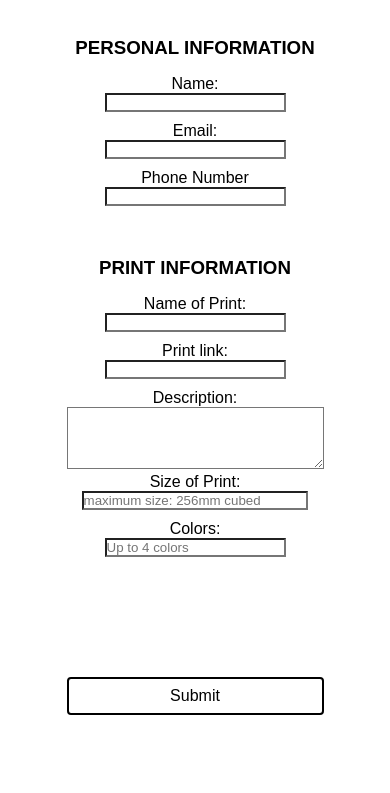
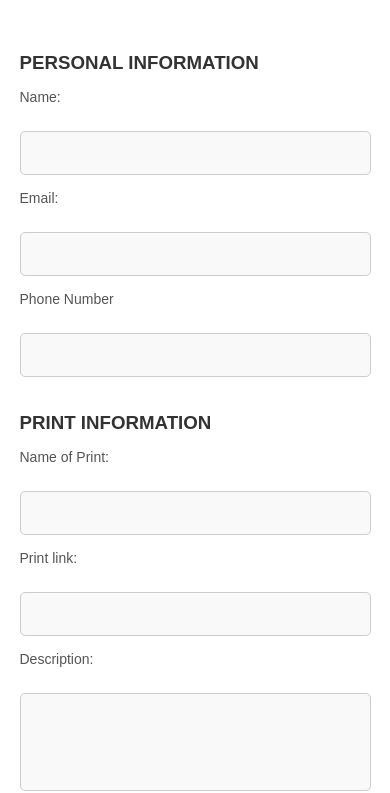
Before and after one commit to Custom3Dprints/Custom3Dprints, a plain HTML site: page 3DOrder.html in a window 390 px wide. Shown: the part 83-876 px from the top of the page. Drawn offline with Linux system fonts and the light colour scheme.

Commit message:
Adjust order.html

```diff
--- a/3DOrder.css
+++ b/3DOrder.css
@@ -88,7 +88,7 @@
     border: none;
     outline: none;
     border-radius: 4px;
-    background: #f77062;
+    background: #ee5e4e;
     color: #000000;
 }
 
@@ -199,94 +199,147 @@
     }
 }
 
+/* General body styling */
+body {
+    font-family: Arial, sans-serif;
 
-/*Input Container*/
-.main{
-    /*border: 2px solid black;*/
-}
-.container{
-    /*border: 2px solid black;*/
-
-
-    margin: 20px;
-    display: flex;
-    justify-content: center; /* Center horizontally */
-    align-items: center; /* Center vertically */
-    height: 70vh; /* Make the container full height of the viewport */
-
-    display: flex;
-    flex-wrap: wrap;
-}
-
-.content{
-    /*border: 2px dashed green;*/
-
-
-    width: 100%;
-    height: max-content;
-    margin-bottom: 80px;
-
-    display: flex;
-    align-items: center;
-    justify-content: center;
-}
-
-.row{
-    /*border: 2px solid rgb(197, 39, 39);*/
-
-    margin-top: 20px;
-
-    width: max-content;
-    display: flex;
-    justify-content: center;
-    align-items: center;
-
+    margin: 0;
+    padding: 0;
 
 }
 
-.col{
-    /*border: 2px solid rgb(42, 85, 195);*/
+.container{
+    display: flex;
+    flex-direction: column;
+    align-items: center; /*Horizontal adjustment*/
+
+}
+
+.content {
+
+    width: 90%;
+    max-width: 900px;
+    margin-left: 50px;
+    margin-right: 50px;
+    padding: 20px;
+    border-radius: 8px;
+
+}
+
+h3 {
+    color: #333;
+    margin-bottom: 15px;
+}
+
+form {
+    width: 100%;
+}
+
+.row {
+    display: flex;
+    flex-wrap: wrap;
+    margin: 10px -15px;
+}
+
+.col {
+    flex: 1;
+    min-width: 280px; /* Allows the columns to stack at a smaller screen width */
+    padding: 15px;
+    box-sizing: border-box;
+}
+
+label {
+    display: block;
+    font-size: 14px;
+    margin-bottom: 8px;
+    color: #555;
+}
+
+input, textarea {
+    width: 100%;
+    padding: 10px;
+    border-radius: 5px;
+    border: 1px solid #ccc;
+    margin-bottom: 15px;
+    font-size: 14px;
+}
+
+input[type="text"], input[type="email"], input[type="tel"], textarea {
+    background-color: #f9f9f9;
+}
+
+input::placeholder, textarea::placeholder {
+    color: #bbb;
+}
+
+textarea {
+    resize: none;
+}
 
 
-    height: 400px;
-    padding-left: 60px;
-    padding-right: 60px;
-    padding-top: 60px;
 
-    width: 50%; /* Each column takes half of the container width */
-    box-sizing: border-box; /* Include padding and border in the width */
-    padding: 0 10px; /* Add some spacing between columns */
+
+
+.centeredbutton {
+    display: flex;               /* Use flexbox for alignment */
+    justify-content: center;     /* Center the button horizontally */
+    margin-top: 20px;           /* Optional: add some spacing above the button */
 }
 
-.col h3{
-    margin-bottom: 16px;
-}
-.col label{
-    margin-bottom: 10px;
-}
-.col input{
-    margin-bottom: 10px;
-}
-.col textarea{
-    max-width: 300px;
-    max-height: 140px;
+.button {
+    width: 400px;               /* Set button width to 400px */
+    padding: 10px;              /* Adjust button padding */
+    font-size: 16px;            /* Adjust font size */
+    cursor: pointer;            /* Change cursor on hover */
 }
 
-/*Button*/
-.centeredbutton{
-    display: flex;
-    justify-content: center;
 
+
+button:hover {
+    background-color: #45a049;
 }
-.button{
-    height: 1cm;
-    width: 12cm;
-    font-size: 16px;
-    background-color: #ffffff;
-    color: black;
-    border: 2px solid black;
-    border-radius: 1;
+
+/* Responsive adjustments for mobile */
+@media (max-width: 768px) {
+    .row {
+        flex-direction: column;
+        padding: 0;
+    }
+
+    .col {
+        padding: 10px 0;
+    }
+
+    .content {
+        margin: 20px auto;
+        padding: 15px;
+    }
+
+    button {
+        width: 100%;
+        font-size: 18px;
+        padding: 12px;
+    }
 }
+
+@media (max-width: 480px) {
+    input, textarea {
+        font-size: 16px;
+        padding: 12px;
+    }
+
+    button {
+        padding: 14px;
+        font-size: 20px;
+    }
+}
+
+/* Input focus state */
+input:focus, textarea:focus {
+    outline: none;
+    border-color: #4CAF50;
+}
+
 
 /* Footer */
 .bottom-wrap {
@@ -318,74 +371,3 @@
     margin-bottom: 20px; /* Add margin for spacing */
 
 }
-
-
-
-
-
-
-@media screen and (max-width: 768px) {
-  .row {
-    flex-direction: column; /* Stack columns vertically */
-    height: auto; /* Remove fixed height */
-  }
-
-  .col {
-    width: 100%; /* Each column takes full width */
-    max-width: unset; /* Remove max-width */
-    padding: 0; /* Remove padding */
-     /* Add margin between columns */
-    text-align: center;
-    justify-content: center;
-  }
-
-  .col:first-child{
-    height: 220px;
-  }
-
-  .button {
-    width: 100%; /* Button takes full width */
-    margin-top: 20px; /* Add space between button and form */
-  }
-  .bottom-cols h2{
-      font-size: 16px;
-  }
-  .bottom-cols p{
-      font-size: 12px;
-  }
-
-
-}
-
-@media screen and (max-width: 480px) {
-  .row {
-    flex-direction: column; /* Stack columns vertically */
-    height: auto; /* Remove fixed height */
-  }
-
-  .col {
-    width: 100%; /* Each column takes full width */
-    max-width: unset; /* Remove max-width */
-    padding: 0; /* Remove padding */
-     /* Add margin between columns */
-    text-align: center;
-    justify-content: center;
-  }
-
-  .col:first-child{
-    height: 220px;
-  }
-
-  .button {
-    width: 100%; /* Button takes full width */
-    margin-top: 20px; /* Add space between button and form */
-  }
-  .bottom-cols h2{
-      font-size: 16px;
-  }
-  .bottom-cols p{
-      font-size: 12px;
-  }
-
-
-}
--- a/3Dcss.css
+++ b/3Dcss.css
@@ -4,6 +4,8 @@
     padding: 0;
     font-family: 'Kumbh Sans', sans-serif;
     background: #ffffff;
+
+    color: #ffd700;
 }
 
 .navbar{
--- a/testcenter.css
+++ b/testcenter.css
@@ -3,6 +3,7 @@
     margin: 0;
     padding: 0;
     font-family: 'Kumbh Sans', sans-serif;
+    background-color: #ffffff;
 }
 
 .navbar{
@@ -133,7 +134,7 @@
         opacity: 1;
         transition: all 0.5s ease;
         z-index: 99;
-        height: 60vh;
+        height: 80vh;
         font-size: 1.6rem;
     }
 
@@ -197,6 +198,9 @@
         transform: translateY(-8px) rotate(-45deg);
     }
 }
+
+
+/*
 
 /*Input Container*/
 .main{
```
Also changed, not shown: 3DOrder.html (+4 -6 lines), 3Dhtml.html (+3 -1 lines).
